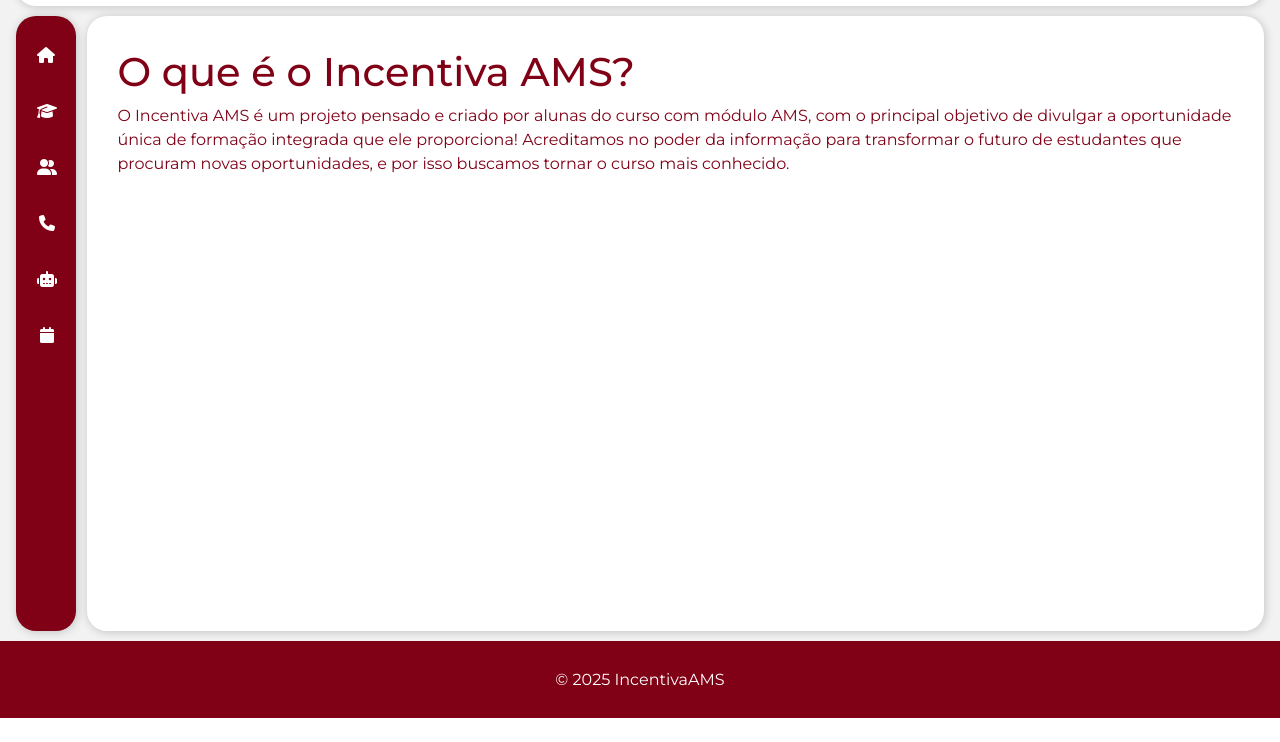
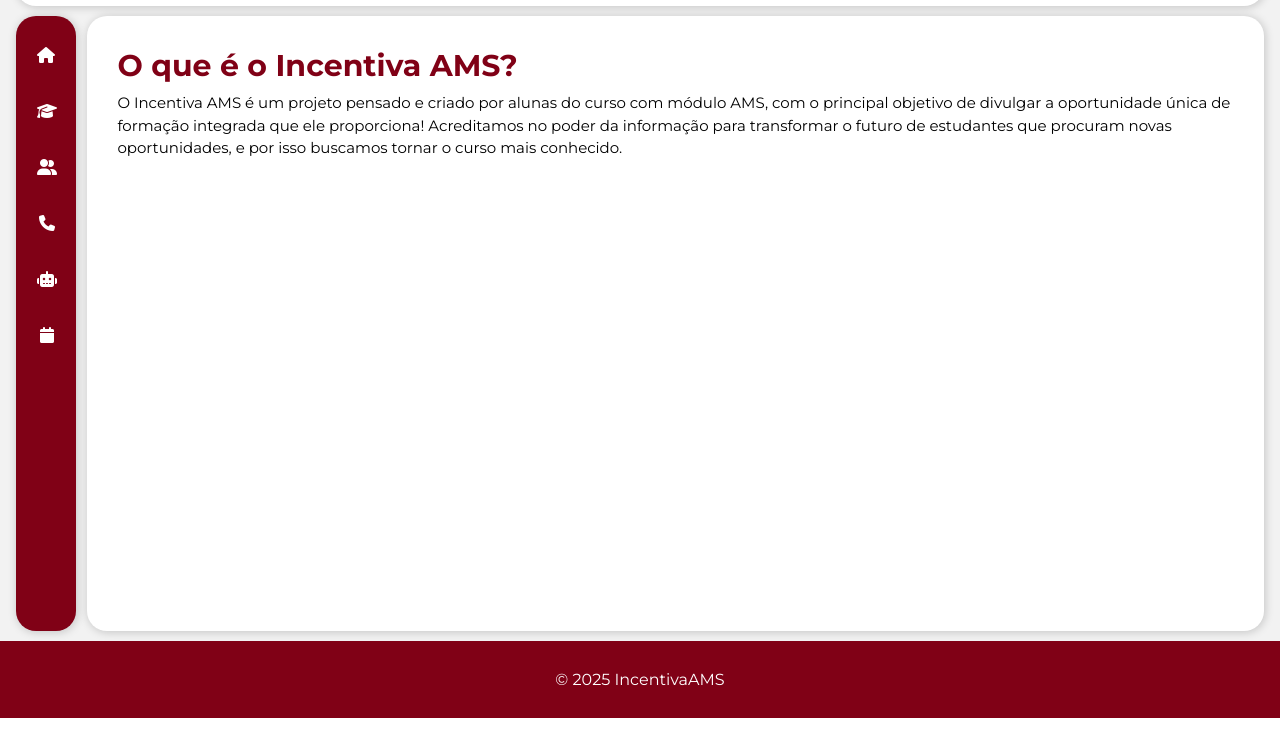
Before and after one commit to brunohlnd/IncentivaAMS, a plain HTML site: page IncentivaAMS/index.html in a window 1280 px wide. Shown: the part 82-824 px from the top of the page. Drawn offline with nearby package versions, Linux system fonts and the light colour scheme; a web font is replaced by a local one.

Commit message:
Fontes novas

```diff
--- a/IncentivaAMS/src/componentes/CSS/global.css
+++ b/IncentivaAMS/src/componentes/CSS/global.css
@@ -26,6 +26,18 @@
     gap: 10px 10px;
   }
 
+#container h1 {
+    font-family: "Montserrat", sans-serif;
+    font-weight: 700;
+    font-size: 30px;
+  }
+
+  #container p {
+    font-family: "Montserrat", sans-serif;
+    font-size: 15px;
+    color:#000000;
+  }
+
   .item:nth-child(1),
   .item:nth-child(4) {
     grid-column: 1 / 3;
```
